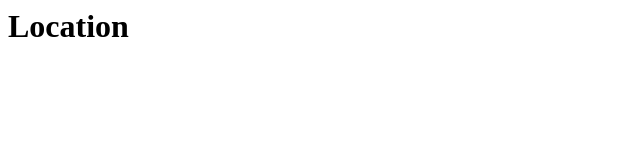
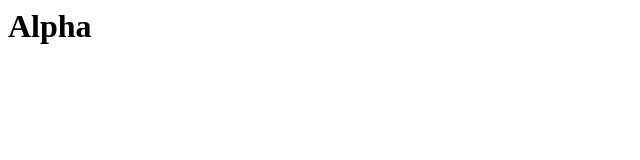
Before and after one commit to GibaudNewton/LocationVoiture, a plain HTML site: page index.html in a window 1280 px wide. Shown: the whole page, without its empty margins (0-640 px from the left). Drawn offline with Linux system fonts and the light colour scheme.

Commit message:
cht titre

```diff
--- a/index.html
+++ b/index.html
@@ -4,6 +4,6 @@
 		<title></title>
 	</head>
 	<body style="background-color:#bd3c7">
-		<h1> Location </h1>
+		<h1> Alpha </h1>
 	</body>
 </html>
```
